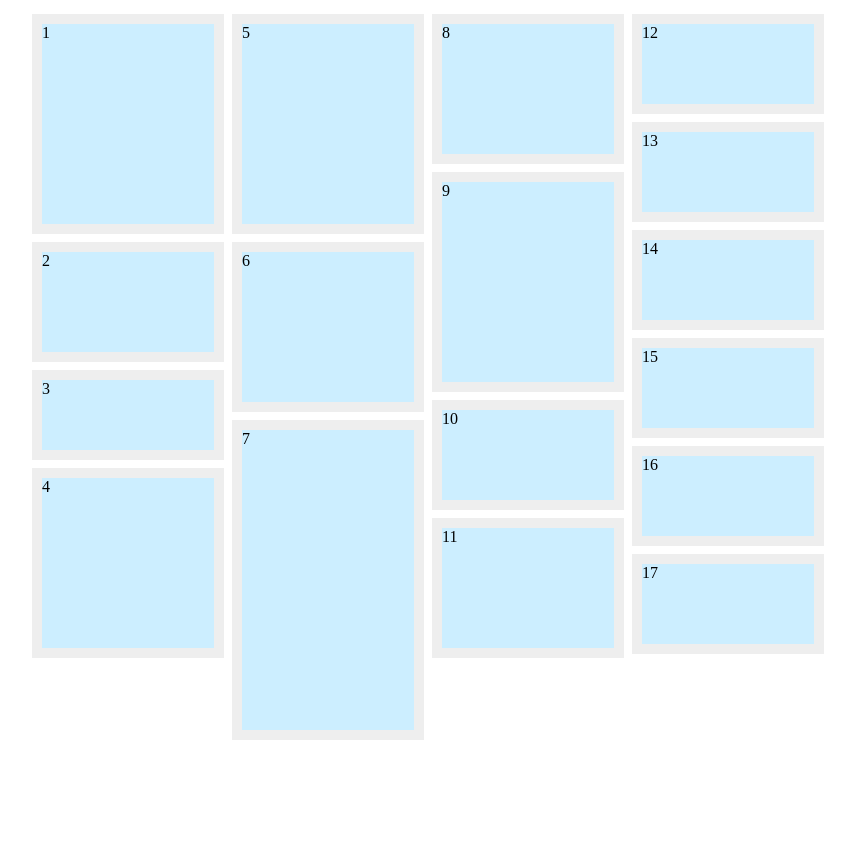
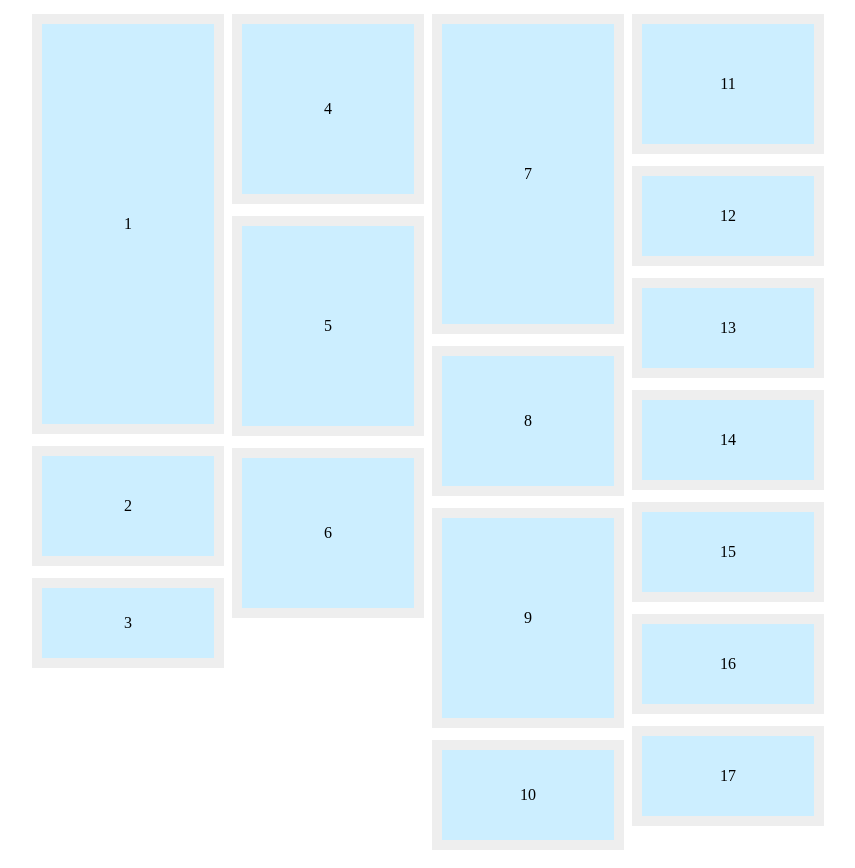
Before and after one commit to albertobebz/HTML_CSS_responsive_layout, a plain HTML site: page index.html in a window 1280 px wide. Shown: the whole page, without its empty margins (212-1067 px from the left). Before the commit the page ends 800 px from the top, so only its background shows below. Drawn offline with Linux system fonts and the light colour scheme.

Commit message:
centered the p in the middle of the div

```diff
--- a/index.html
+++ b/index.html
@@ -10,119 +10,119 @@
     <ul id="myContent">
       <li>
         <div class="item">
-            <div style="height:200px;">
+            <div class="centerP" style="height:400px;">
               <p>1</p>
             </div>
         </div>
       </li>
       <li>
         <div class="item">
-            <div style="height:100px;">
+            <div class="centerP" style="height:100px;">
               <p>2</p>
             </div>
         </div>
       </li>
       <li>
         <div class="item">
-            <div style="height:70px;">
+            <div class="centerP" style="height:70px;">
               <p>3</p>
             </div>
         </div>
       </li>
       <li>
         <div class="item">
-            <div style="height:170px;">
+            <div class="centerP" style="height:170px;">
               <p>4</p>
             </div>
         </div>
       </li>
       <li>
         <div class="item">
-            <div style="height:200px;">
+            <div class="centerP" style="height:200px;">
               <p>5</p>
             </div>
         </div>
       </li>
       <li>
         <div class="item">
-            <div style="height:150px;">
+            <div class="centerP" style="height:150px;">
               <p>6</p>
             </div>
         </div>
       </li>
       <li>
         <div class="item">
-            <div style="height:300px;">
+            <div class="centerP" style="height:300px;">
               <p>7</p>
             </div>
         </div>
       </li>
       <li>
         <div class="item">
-            <div style="height:130px;">
+            <div class="centerP" style="height:130px;">
               <p>8</p>
             </div>
         </div>
       </li>
       <li>
         <div class="item">
-            <div style="height:200px;">
+            <div class="centerP" style="height:200px;">
               <p>9</p>
             </div>
         </div>
       </li>
       <li>
         <div class="item">
-            <div style="height:90px;">
+            <div class="centerP" style="height:90px;">
               <p>10</p>
             </div>
         </div>
       </li>
       <li>
         <div class="item">
-            <div style="height:120px;">
+            <div class="centerP" style="height:120px;">
               <p>11</p>
             </div>
         </div>
       </li>
       <li>
         <div class="item">
-            <div style="height:80px;">
+            <div class="centerP" style="height:80px;">
               <p>12</p>
             </div>
         </div>
       </li>
       <li>
         <div class="item">
-            <div style="height:80px;">
+            <div class="centerP" style="height:80px;">
               <p>13</p>
             </div>
         </div>
       </li>
       <li>
         <div class="item">
-            <div style="height:80px;">
+            <div class="centerP" style="height:80px;">
               <p>14</p>
             </div>
         </div>
       </li>
       <li>
         <div class="item">
-            <div style="height:80px;">
+            <div class="centerP" style="height:80px;">
               <p>15</p>
             </div>
         </div>
       </li>
       <li>
         <div class="item">
-            <div style="height:80px;">
+            <div class="centerP" style="height:80px;">
               <p>16</p>
             </div>
         </div>
       </li>
       <li>
         <div class="item">
-            <div style="height:80px;">
+            <div class="centerP" style="height:80px;">
               <p>17</p>
             </div>
         </div>
--- a/style.css
+++ b/style.css
@@ -32,18 +32,32 @@ body{
 
 .item{
   padding:10px;
-  /*border:solid 4px transparent;*/
   margin: 4px;
   background:#eee;
   -moz-background-clip: padding;
   -webkit-background-clip: padding;
+ /* specify the painting area of the background*/
   background-clip: padding-box;
 }
 
 .item div{
   background:#cef;
-  height:50px;
+  height:100%;
   width:100%;
+}
+
+/***Rules to display the p in the middle of the div***/
+.centerP {
+  width:300px;
+  height:100px;
+  display: table;
+  background:#ccddcc;
+}
+
+p {
+  text-align:center;
+  vertical-align: middle;
+  display: table-cell;
 }
 
 @media only screen and (max-width : 1199px),
```
